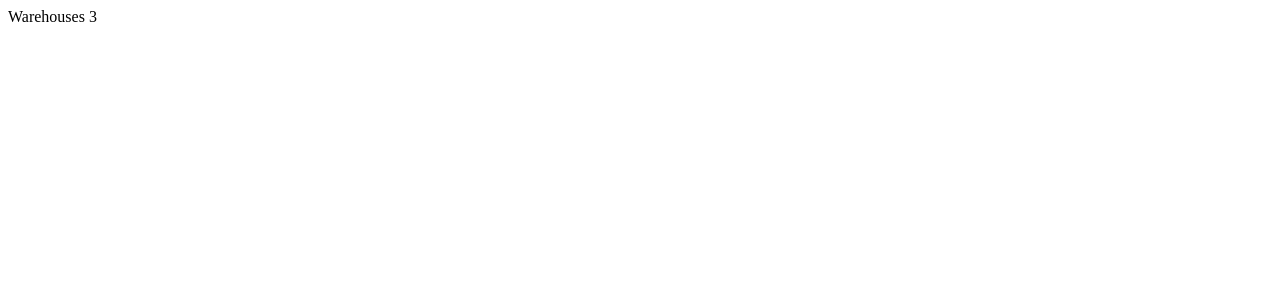
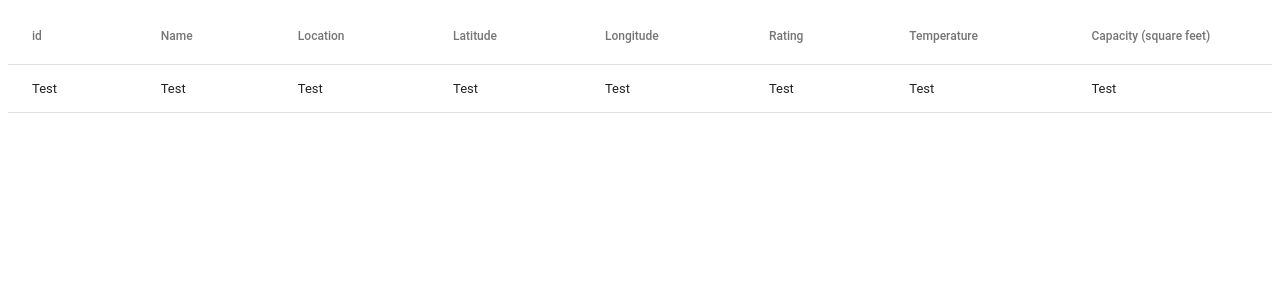
Before and after one commit to mscorzoni/warehouses_data_filter, a React (Create React App) app in the folder client/: page / in a window 1280 px wide. Shown: the top 300 px of the page. Built offline with nearby package versions, Linux system fonts and the light colour scheme.

Commit message:
create and connect table to main page

```diff
--- a/client/src/components/WarehousesFilter.js
+++ b/client/src/components/WarehousesFilter.js
@@ -1,10 +1,11 @@
 import React, { Component } from 'react';
+import WarehousesTable from './WarehousesTable';
 
 class WarehousesFilter extends Component {
   render() {
     return (
       <div>
-        Warehouses 3
+        <WarehousesTable />
       </div>
     );
   }
--- /dev/null
+++ b/client/src/components/WarehousesTable.js
@@ -0,0 +1,44 @@
+import React, { Component } from 'react';
+
+import Table from '@material-ui/core/Table';
+import TableBody from '@material-ui/core/TableBody';
+import TableCell from '@material-ui/core/TableCell';
+import TableHead from '@material-ui/core/TableHead';
+import TableRow from '@material-ui/core/TableRow';
+
+class WarehousesTable extends Component {
+  render() {
+    return (
+      <div>
+        <Table>
+          <TableHead>
+            <TableRow>
+              <TableCell>id</TableCell>
+              <TableCell>Name</TableCell>
+              <TableCell>Location</TableCell>
+              <TableCell>Latitude</TableCell>
+              <TableCell>Longitude</TableCell>
+              <TableCell>Rating</TableCell>
+              <TableCell>Temperature</TableCell>
+              <TableCell>Capacity (square feet)</TableCell>
+            </TableRow>
+          </TableHead>
+          <TableBody>
+            <TableRow>
+              <TableCell> Test</TableCell>
+              <TableCell> Test</TableCell>
+              <TableCell> Test</TableCell>
+              <TableCell> Test</TableCell>
+              <TableCell> Test</TableCell>
+              <TableCell> Test</TableCell>
+              <TableCell> Test</TableCell>
+              <TableCell> Test</TableCell>
+            </TableRow>
+          </TableBody>
+        </Table>
+      </div>
+    );
+  }
+}
+
+export default WarehousesTable;
```
